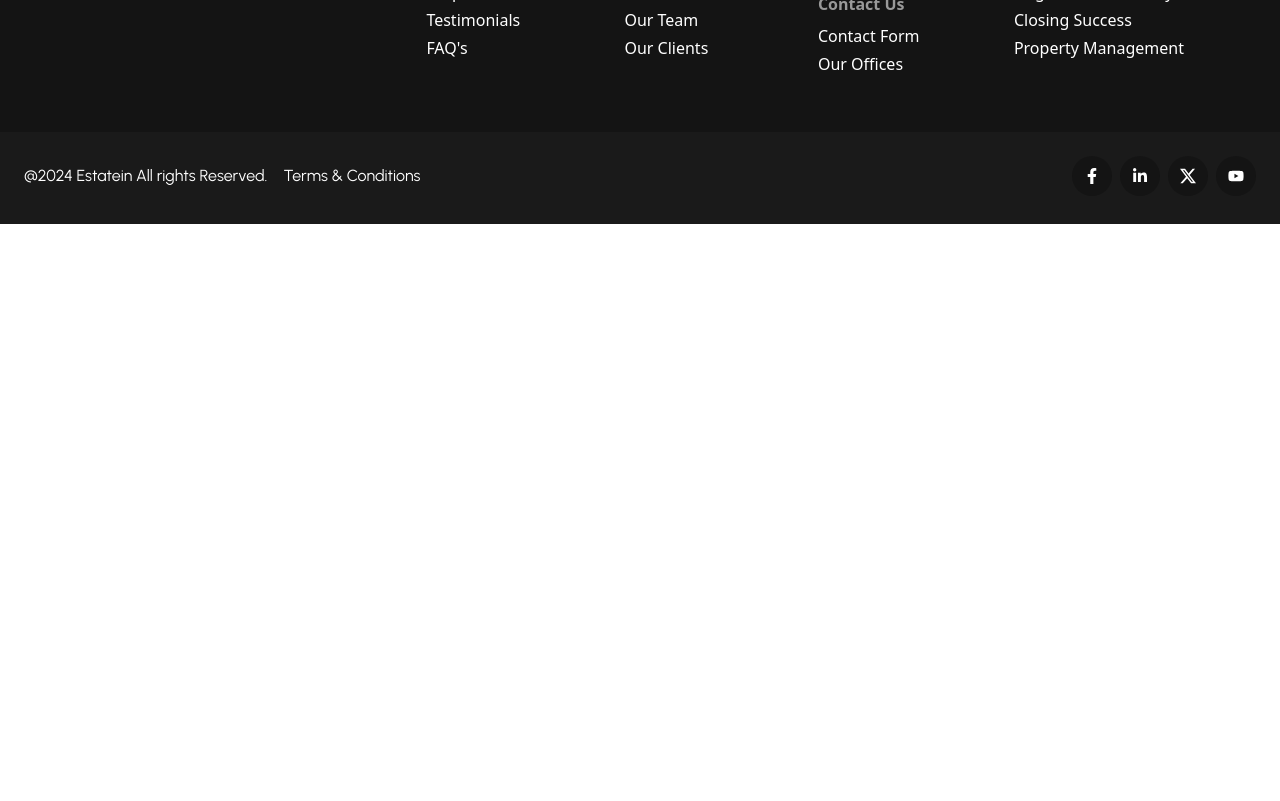
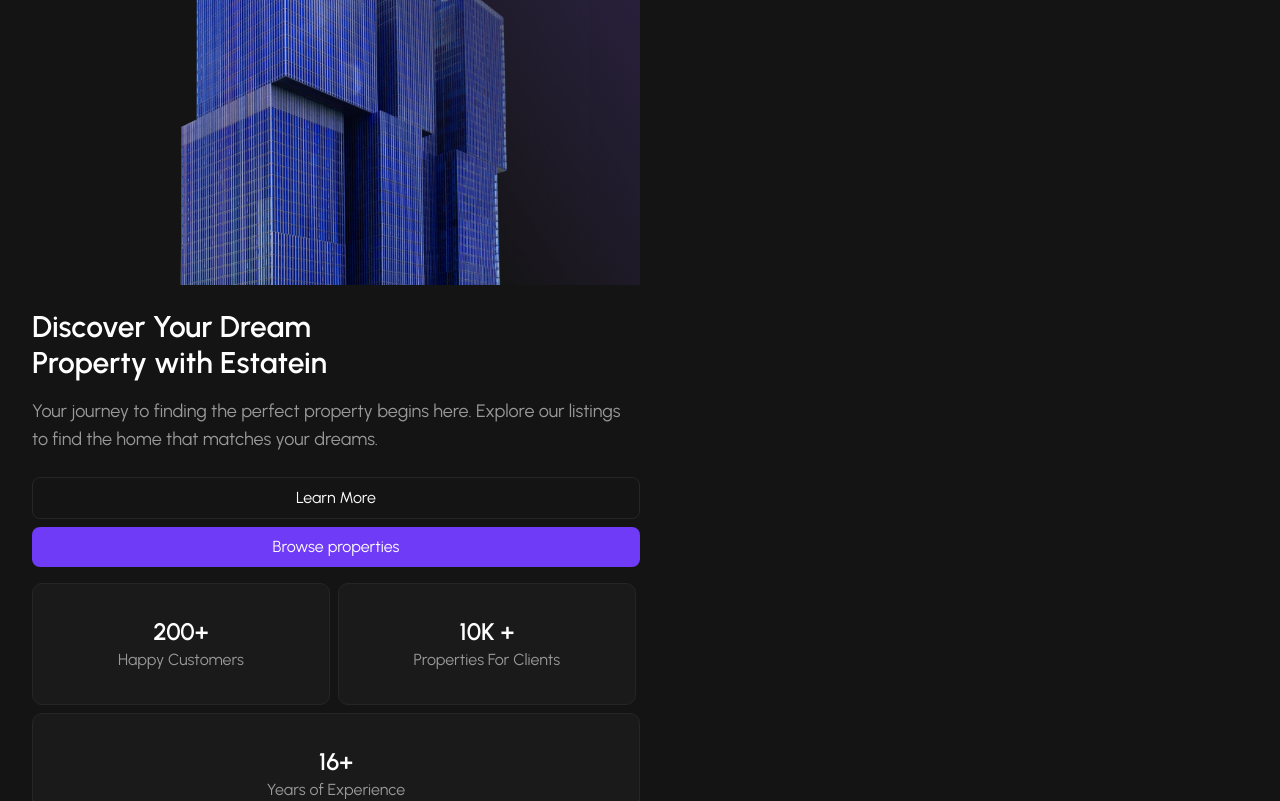
Before and after one commit to Kezmandre/Real-Estate, a React (Vite) app in the folder front-end/: page / in a window 1280 px wide. Shown: the part 280-1081 px from the top of the page. Before the commit the page ends 800 px from the top, so only its background shows below. Built offline with nearby package versions, Linux system fonts and the light colour scheme.

Commit message:
Home Page

```diff
--- a/front-end/src/Component/Footer/Footer.jsx
+++ b/front-end/src/Component/Footer/Footer.jsx
@@ -86,7 +86,7 @@
           </ul>
         </div>
       </div>
-      <div className="flex flex-col-reverse justify-center md:flex-row md:justify-between items-center font-Urbanist text-white p-6 lastFooter">
+      <div className="flex flex-col-reverse justify-center md:flex-row md:justify-between items-center font-Urbanist text-white p-4 lastFooter">
         <div className=" flex flex-col justify-center items-center mb-6 md:mb-1 md:flex-row gap-4">
           <p>@{date.getFullYear()} Estatein All rights Reserved.</p>
           <p>Terms & Conditions</p>
--- a/front-end/src/Component/Home/Home.jsx
+++ b/front-end/src/Component/Home/Home.jsx
@@ -1,11 +1,48 @@
-import React from 'react'
-
+import React from "react";
+import Hero_2 from "../../assets/Images/Hero_2.png";
 const Home = () => {
   return (
     <div>
-        <div className='w-[300px] h-[300px] border bg-pink-700'></div>
+      <div className="p-0 m-0 border-box Bg">
+        <div className="w-[95%] mx-auto flex flex-col justify-center">
+          <div className="w-sm md:w-1/2 h-full homeBg mb-6">
+            <div className="w-5/6 h-full mx-auto ">
+              <img src={Hero_2} alt="" />
+            </div>
+          </div>
+          <div className="w-sm md:w-1/2 h-full font-Urbanist">
+            <h2 className="text-3xl text-start font-semibold text-white pb-4">
+              Discover Your Dream <br /> Property with Estatein
+            </h2>
+            <p className="text-[#999] text-lg mb-6">
+              Your journey to finding the perfect property begins here. Explore
+              our listings to find the home that matches your dreams.
+            </p>
+            <div className="flex flex-col justify-center gap-2 mb-4 items-center cursor-pointer text-white">
+              <div className="w-full p-2 learnMore text-center">Learn More</div>
+              <div className="w-full p-2 Browse text-center">
+                Browse properties
+              </div>
+            </div>
+            <div className="flex flex-wrap gap-2">
+              <div className="w-[49%] p-8 homeNumber text-center">
+                <p className="text-white font-semibold text-2xl">200+</p>
+                <p className="text-[#999]">Happy Customers</p>
+              </div>
+              <div className="w-[49%] p-8 homeNumber text-center">
+              <p className="text-white font-semibold text-2xl">10K +</p>
+                <p className="text-[#999]">Properties For Clients</p>
+              </div>
+              <div className="w-full p-8 mb-4 homeNumber text-center">
+              <p className="text-white font-semibold text-2xl">16+</p>
+                <p className="text-[#999]">Years of Experience</p>
+              </div>
+            </div>
+          </div>
+        </div>
+      </div>
     </div>
-  )
-}
+  );
+};
 
-export default Home
+export default Home;
--- /dev/null
+++ b/front-end/src/Component/Layout/Layout.jsx
@@ -0,0 +1,17 @@
+import React from 'react'
+import Advert from '../Advert/Advert'
+import Navigation from '../Navigation/Navigation'
+import { Footer } from '../Footer/Footer'
+
+const Layout = ({children}) => {
+  return (
+    <div>
+        <Advert/>
+        <Navigation/>
+        <main>{children}</main>
+        <Footer/>
+    </div>
+  )
+}
+
+export default Layout
--- a/front-end/src/Pages/HomePage.jsx
+++ b/front-end/src/Pages/HomePage.jsx
@@ -7,9 +7,7 @@
 const HomePage = () => {
   return (
     <div>
-        <Advert/>
-        <Navigation/>
-        <Footer/>
+       <Home/>
     </div>
   )
 }
--- a/front-end/src/Router.jsx
+++ b/front-end/src/Router.jsx
@@ -2,13 +2,14 @@
 import { Routes, Route } from "react-router-dom";
 import HomePage from "./Pages/HomePage";
 import ContactPage from "./Pages/ContactPage";
+import Layout from "./Component/Layout/Layout";
 
 const Router = () => {
   return (
     <div>
       <Routes>
-        <Route path="/" element={<HomePage />} />
-        <Route path="/contact" element={<ContactPage />} />
+        <Route path="/" element={<Layout><HomePage /></Layout> } />
+        <Route path="/contact" element={ <Layout> <ContactPage /></Layout> } />
       </Routes>
     </div>
   );
--- a/front-end/src/index.css
+++ b/front-end/src/index.css
@@ -30,4 +30,33 @@
     border-radius: 58px;
     background: var(--Grey-08, #141414);
   }
+
+  .Bg {
+    background: var(--Grey-08, #141414);
+  }
+
+  .homeBg {
+    background: linear-gradient(
+      238deg,
+      #2a213f 8.76%,
+      rgba(25, 25, 25, 0) 50.09%
+    );
+    /* lightgray 50% / cover no-repeat; */
+  }
+
+  .learnMore {
+    border-radius: 8px;
+    border: 1px solid var(--Grey-15, #262626);
+  }
+
+  .Browse {
+    border-radius: 8px;
+    background: var(--Purple-60, #703bf7);
+  }
+
+  .homeNumber {
+    border-radius: 10px;
+    border: 1px solid var(--Grey-15, #262626);
+    background: var(--Grey-10, #1a1a1a);
+  }
 }
```
Also changed, not shown: front-end/src/assets/Images/Hero_2.png (added).
